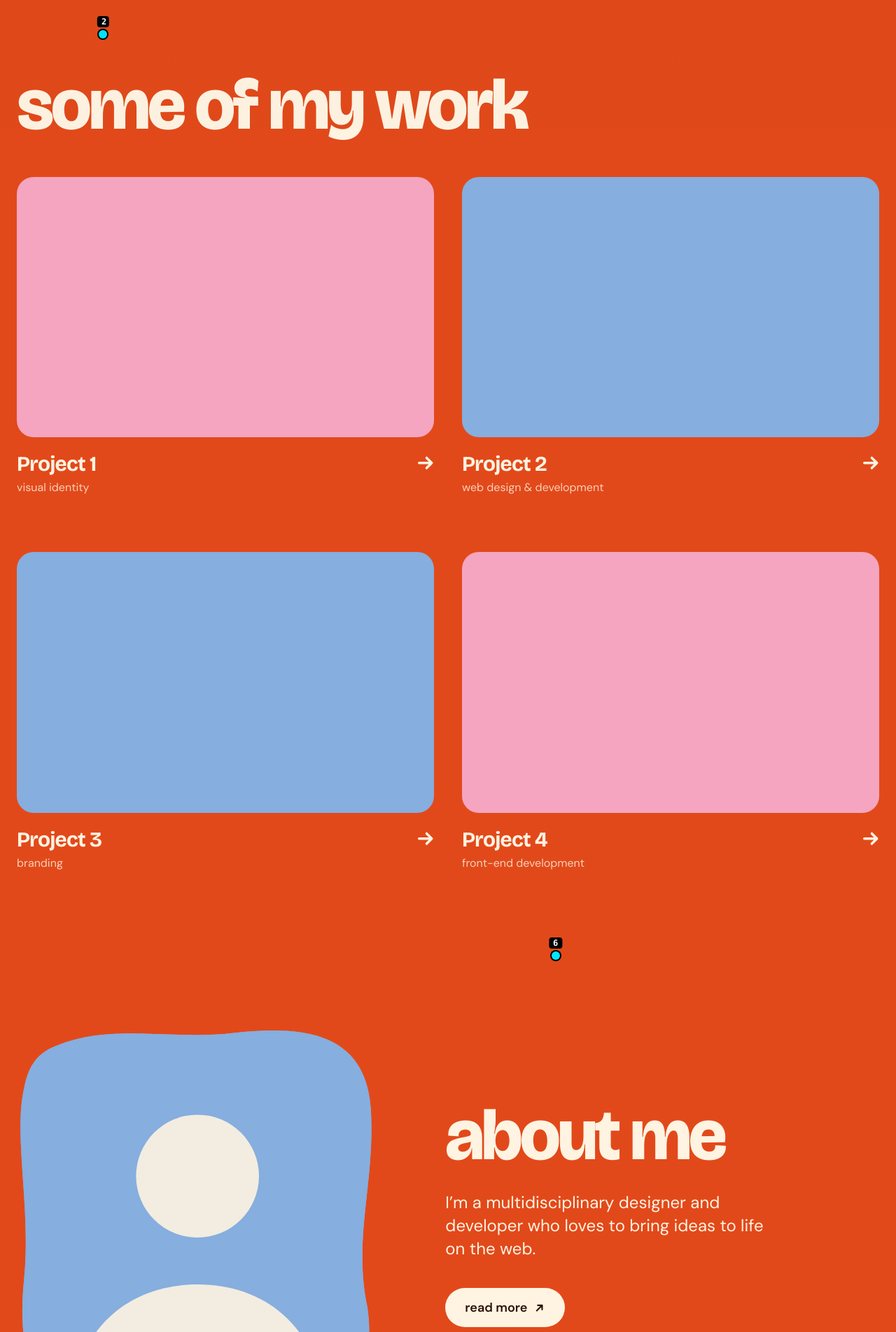
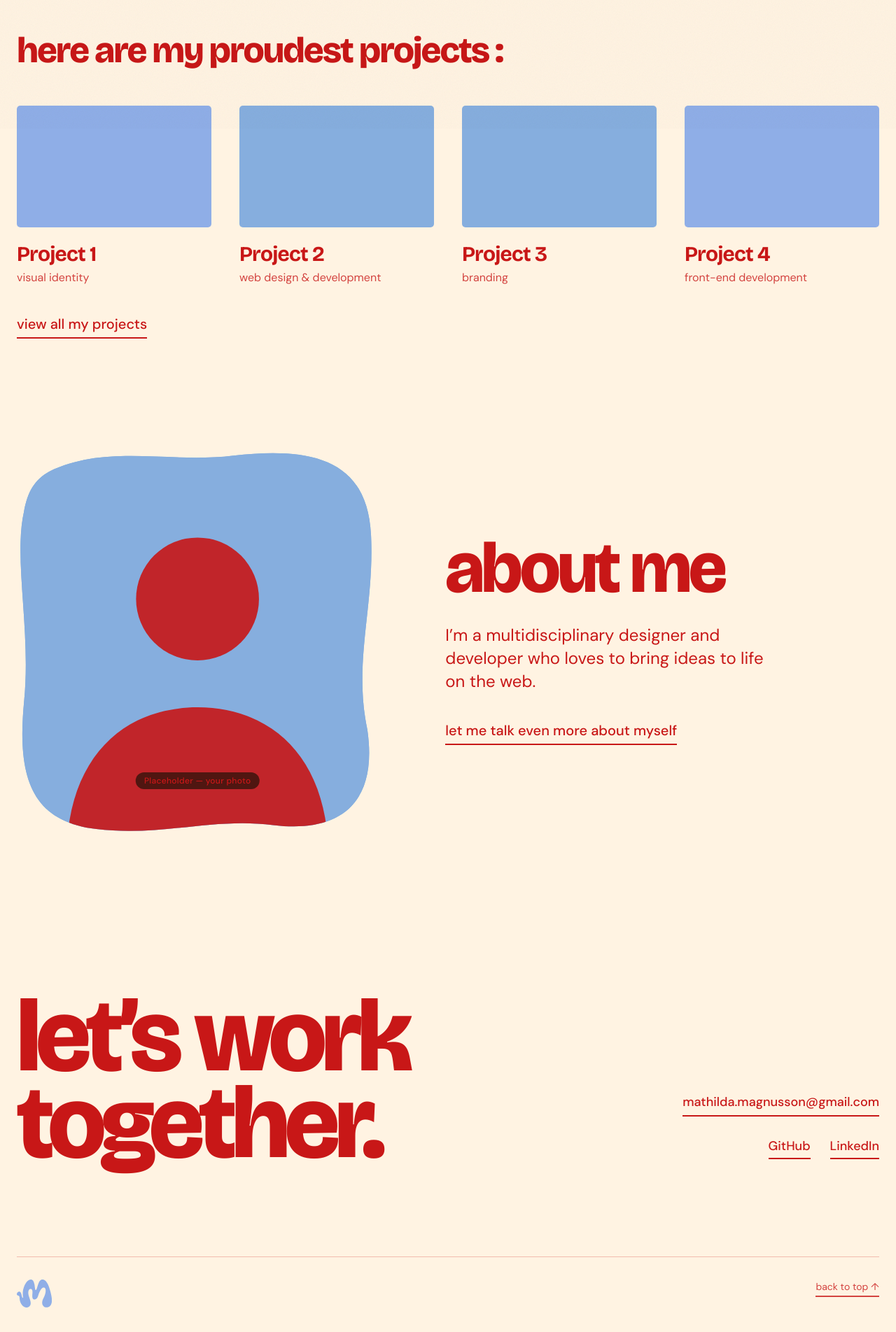
Before and after one commit to makidonk/makidonk.github.io, a React (Vite) app: page / in a window 1280 px wide. Shown: the part 616-2520 px from the top of the page at 70% size. Built offline with nearby package versions, Linux system fonts and the light colour scheme.

Commit message:
updated colors

```diff
--- a/src/App.tsx
+++ b/src/App.tsx
@@ -12,7 +12,7 @@ export default function App() {
   return (
     <div
       ref={setPage}
-      className="relative overflow-x-clip bg-tangerine font-sans text-cream"
+      className="relative overflow-x-clip bg-background font-sans text-text"
     >
       <WavyLine root={page} />
       <Hero />
--- a/src/components/About.tsx
+++ b/src/components/About.tsx
@@ -37,16 +37,21 @@ export function About() {
           <p className="mt-6 max-w-[28ch] text-xl leading-snug md:mt-8 md:text-2xl">
             {about.intro}
           </p>
-          <PillButton href={about.moreHref} className="mt-10">
-            read more
-          </PillButton>
+
+          <div className="mt-10">
+            <a
+              href={about.moreHref}
+              className="squiggle-link text-xl font-medium"
+            >
+              let me talk even more about myself
+            </a>
+          </div>
         </div>
       </div>
 
-      {/* Mobile: the line hides behind the photo, then crosses in the gap before Contact */}
       <WavePoint
         order={7}
-        className="absolute left-[-6%] top-[6%] md:top-[12%]"
+        className="absolute left-[2%] top-[16%] md:top-[6%]"
       />
       <WavePoint
         order={8}
@@ -67,13 +72,13 @@ function PhotoPlaceholder() {
         className="size-full"
       >
         <rect width="100" height="110" className="fill-sky" />
-        <circle cx="50" cy="44" r="17" className="fill-cream/90" />
+        <circle cx="50" cy="44" r="17" className="fill-text/90" />
         <path
           d="M14 110c2-24 17-36 36-36s34 12 36 36Z"
-          className="fill-cream/90"
+          className="fill-text/90"
         />
       </svg>
-      <span className="absolute bottom-[12%] left-1/2 -translate-x-1/2 whitespace-nowrap rounded-full bg-ink/75 px-3 py-1 text-xs font-medium tracking-wide text-cream">
+      <span className="absolute bottom-[12%] left-1/2 -translate-x-1/2 whitespace-nowrap rounded-full bg-ink/75 px-3 py-1 text-xs font-medium tracking-wide text-text">
         Placeholder — your photo
       </span>
     </div>
--- a/src/components/Contact.tsx
+++ b/src/components/Contact.tsx
@@ -1,5 +1,5 @@
 import { site } from "../content";
-import { PillButton } from "./PillButton";
+import { Logo } from "./Logo";
 import { WavePoint } from "./WavePoint";
 
 export function Contact() {
@@ -16,7 +16,6 @@ export function Contact() {
           </h2>
 
           <div className="flex flex-col items-start gap-7 md:items-end md:pb-4">
-            <PillButton href={`mailto:${site.email}`}>get in touch</PillButton>
             <a
               href={`mailto:${site.email}`}
               className="squiggle-link text-lg font-medium"
@@ -40,10 +39,17 @@ export function Contact() {
           </div>
         </div>
 
-        <footer className="mt-24 flex flex-col gap-3 border-t border-cream/25 py-8 text-sm text-cream/80 sm:flex-row sm:justify-between md:mt-32">
-          <p>
+        <footer className="mt-24 flex flex-col gap-3 border-t border-text/25 py-8 text-sm text-text/80 sm:flex-row sm:justify-between md:mt-32">
+          {/* <p>
             © {year} {site.name}
-          </p>
+          </p> */}
+          <a
+            href="#top"
+            aria-label={`${site.name} — home`}
+            className="text-text"
+          >
+            <Logo className="h-8 w-auto transition-transform duration-500 ease-spring md:h-10" />
+          </a>
           <a href="#top" className="squiggle-link self-start">
             back to top ↑
           </a>
@@ -55,7 +61,7 @@ export function Contact() {
         className="absolute left-[106%] top-[18%] md:left-[80%] md:top-[18%]"
       />
       <WavePoint order={10} className="absolute   left-[10%] top-[48%]" />
-      <WavePoint order={11} className="absolute  left-[55%] top-[98%]" />
+      <WavePoint order={11} className="absolute  left-[55%] top-[101%]" />
     </section>
   );
 }
--- a/src/components/Flower.tsx
+++ b/src/components/Flower.tsx
@@ -11,7 +11,7 @@ export function Flower({ className = "" }: { className?: string }) {
         aria-hidden="true"
         className="h-auto w-full will-change-transform transition-transform duration-[900ms] ease-spring group-hover:rotate-[150deg] group-hover:scale-[0.96]"
       >
-        <path d={FLOWER_D} className="fill-blush" />
+        <path d={FLOWER_D} className="fill-accent" />
       </svg>
     </div>
   );
--- a/src/components/Hero.tsx
+++ b/src/components/Hero.tsx
@@ -13,11 +13,7 @@ export function Hero() {
   return (
     <header id="top" className="relative">
       <nav className="shell relative z-20 flex items-center justify-between pt-4 md:pt-4">
-        <a
-          href="#top"
-          aria-label={`${site.name} — home`}
-          className="text-cream"
-        >
+        <a href="#top" aria-label={`${site.name} — home`} className="text-text">
           <Logo className="h-8 w-auto transition-transform duration-500 ease-spring md:h-10" />
         </a>
         <ul className="flex gap-5 text-base font-medium sm:gap-10 md:gap-14 md:text-xl">
@@ -68,7 +64,7 @@ export function Hero() {
                 />
                 <WavePoint
                   order={2}
-                  className="absolute left-0 top-[calc(100%+2em)]"
+                  className="absolute left-0 top-[calc(100%+1.2em)]"
                 />
               </span>
             </span>
--- a/src/components/Logo.tsx
+++ b/src/components/Logo.tsx
@@ -11,7 +11,7 @@ export function Logo({ className = "" }: { className?: string }) {
       className={className}
       fill="currentColor"
     >
-      <path d={LOGO_D} className="fill-blush" />
+      <path d={LOGO_D} className="fill-accent" />
     </svg>
   );
 }
--- a/src/components/PillButton.tsx
+++ b/src/components/PillButton.tsx
@@ -1,28 +1,28 @@
-import type { ReactNode } from 'react'
-import { ArrowIcon } from './ArrowIcon'
+import type { ReactNode } from "react";
+import { ArrowIcon } from "./ArrowIcon";
 
 type Props = {
-  href: string
-  children: ReactNode
-  className?: string
-}
+  href: string;
+  children: ReactNode;
+  className?: string;
+};
 
 /**
- * Cream pill CTA. On hover a pink fill rises from the bottom and the
+ * text pill CTA. On hover a pink fill rises from the bottom and the
  * arrow swings from ↗ to → — a small, restrained gesture.
  */
-export function PillButton({ href, children, className = '' }: Props) {
+export function PillButton({ href, children, className = "" }: Props) {
   return (
     <a
       href={href}
-      className={`group relative inline-flex items-center gap-2.5 overflow-hidden rounded-full bg-cream px-7 py-3.5 font-sans text-base font-semibold text-ink transition-transform duration-200 active:scale-[0.97] md:text-lg ${className}`}
+      className={`group relative inline-flex items-center gap-2.5 overflow-hidden rounded-full bg-text px-7 py-3.5 font-sans text-base font-semibold text-ink transition-transform duration-200 active:scale-[0.97] md:text-lg ${className}`}
     >
       <span
         aria-hidden="true"
-        className="absolute inset-0 origin-bottom scale-y-0 rounded-full bg-blush transition-transform duration-500 ease-out-soft group-hover:scale-y-100"
+        className="absolute inset-0 origin-bottom scale-y-0 rounded-full bg-accent transition-transform duration-500 ease-out-soft group-hover:scale-y-100"
       />
       <span className="relative">{children}</span>
       <ArrowIcon className="relative transition-transform duration-500 ease-spring group-hover:rotate-45" />
     </a>
-  )
+  );
 }
--- a/src/components/ProjectCard.tsx
+++ b/src/components/ProjectCard.tsx
@@ -1,24 +1,27 @@
-import type { CardColor, Project } from '../content'
-import { ArrowIcon } from './ArrowIcon'
+import type { CardColor, Project } from "../content";
+import { ArrowIcon } from "./ArrowIcon";
 
-type Props = { project: Project; index: number }
+type Props = { project: Project; index: number };
 
 const COLOR_CLASS: Record<CardColor, string> = {
-  blush: 'bg-blush',
-  sky: 'bg-sky',
-}
+  accent: "bg-accent",
+  sky: "bg-sky",
+};
 
 /**
  * Lifts and tilts very slightly on hover. The arrow is hidden at rest and
  * slides in pointing right on hover/focus (always shown on touch screens).
  */
 export function ProjectCard({ project, index }: Props) {
-  const tilt = index % 2 === 0 ? 'group-hover:-rotate-[0.8deg]' : 'group-hover:rotate-[0.8deg]'
+  const tilt =
+    index % 2 === 0
+      ? "group-hover:-rotate-[0.8deg]"
+      : "group-hover:rotate-[0.8deg]";
 
   return (
     <a href={project.href} className="group block">
       <div
-        className={`aspect-[16/10] overflow-hidden rounded-[1.5rem] transition-transform duration-700 ease-out-soft group-hover:-translate-y-2 ${tilt} ${COLOR_CLASS[project.color]}`}
+        className={`aspect-[16/10] overflow-hidden rounded-[5px] transition-transform duration-700 ease-out-soft group-hover:-translate-y-2 ${tilt} ${COLOR_CLASS[project.color]}`}
         // PLACEHOLDER: solid colour until `image` is set in content.ts
         data-placeholder={project.image ? undefined : true}
       >
@@ -37,10 +40,10 @@ export function ProjectCard({ project, index }: Props) {
           <h3 className="font-display text-2xl font-bold tracking-tight md:text-3xl">
             {project.title}
           </h3>
-          <p className="mt-1 text-base text-cream/80">{project.category}</p>
+          <p className="mt-1 text-base text-text/80">{project.category}</p>
         </div>
-        <ArrowIcon className="mt-1 shrink-0 rotate-45 text-2xl opacity-0 -translate-x-3 transition duration-500 ease-out-soft group-hover:translate-x-0 group-hover:opacity-100 group-focus-visible:translate-x-0 group-focus-visible:opacity-100 md:text-3xl [@media(hover:none)]:translate-x-0 [@media(hover:none)]:opacity-100" />
+        {/* <ArrowIcon className="mt-1 shrink-0 rotate-45 text-2xl opacity-0 -translate-x-3 transition duration-500 ease-out-soft group-hover:translate-x-0 group-hover:opacity-100 group-focus-visible:translate-x-0 group-focus-visible:opacity-100 md:text-3xl [@media(hover:none)]:translate-x-0 [@media(hover:none)]:opacity-100" /> */}
       </div>
     </a>
-  )
+  );
 }
--- a/src/components/SelectedWork.tsx
+++ b/src/components/SelectedWork.tsx
@@ -1,19 +1,25 @@
 import { projects } from "../content";
+import { PillButton } from "./PillButton";
 import { ProjectCard } from "./ProjectCard";
 import { WavePoint } from "./WavePoint";
 
 export function SelectedWork() {
   return (
-    <section id="work" className="relative scroll-mt-6 py-16 md:py-24">
+    <section id="work" className="relative scroll-mt-6 py-16 md:py-10">
       <div className="shell relative z-10">
-        <h2 className="font-display text-[clamp(3rem,8vw,7.5rem)] font-extrabold leading-[0.9] tracking-[-0.04em]">
-          some of my work
+        <h2 className="font-display text-[clamp(1.5rem,4vw,4rem)] font-extrabold leading-[0.9] tracking-[-0.04em]">
+          here are my proudest projects :
         </h2>
 
-        <div className="mt-10 grid gap-x-8 gap-y-14 md:mt-14 md:grid-cols-2 lg:gap-x-10 lg:gap-y-20">
+        <div className="mt-10 grid gap-x-8 gap-y-14 md:mt-14 md:grid-cols-2 lg:grid-cols-4 lg:gap-x-10 lg:gap-y-20">
           {projects.map((project, i) => (
             <ProjectCard key={i} project={project} index={i} />
           ))}
+        </div>
+        <div className="pt-10">
+          <a href="#" className="squiggle-link text-xl font-medium">
+            view all my projects
+          </a>
         </div>
       </div>
 
--- a/src/components/WavePoint.tsx
+++ b/src/components/WavePoint.tsx
@@ -2,7 +2,7 @@
  * TEMPORARY DEBUG: set to true to show a numbered marker at every WavePoint.
  * Delete this flag and the marker below when you're done tuning positions.
  */
-const DEBUG_WAVE_POINTS = true;
+const DEBUG_WAVE_POINTS = false;
 
 type Props = {
   /** Order along the line. Points are connected in ascending order. */
--- a/src/content.ts
+++ b/src/content.ts
@@ -29,7 +29,7 @@ export const about = {
 };
 
 /** Solid card colour, shown until a real image is set. Uses the site palette. */
-export type CardColor = "blush" | "sky";
+export type CardColor = "accent" | "sky";
 
 export type Project = {
   title: string;
@@ -47,7 +47,7 @@ export const projects: Project[] = [
     category: " visual identity",
     href: "#",
     image: null,
-    color: "blush",
+    color: "accent",
   },
   {
     title: "Project 2",
@@ -68,6 +68,6 @@ export const projects: Project[] = [
     category: "front-end development",
     href: "#",
     image: null,
-    color: "blush",
+    color: "accent",
   },
 ];
--- a/src/index.css
+++ b/src/index.css
@@ -4,11 +4,14 @@
    Design tokens
    ------------------------------------------------------------------ */
 @theme {
-  --color-tangerine: #e2491a;
-  --color-tangerine-deep: #c93d12;
-  --color-cream: #fff3e2;
-  --color-blush: #f6a5c0;
-  --color-blush-deep: #ee7f9f;
+  /* --color-background: #e2491a; orange*/
+  --color-background: #fff3e2;
+  --color-background-deep: #c93d12;
+  --color-text: #c81717;
+  /* --color-accent: #f6a5c0; rosa*/
+  --color-accent: #8faee7;
+  --color-accent-deep: #8faee7;
+  --color-accent-light: #9cb3dc;
   --color-sky: #86aede;
   --color-sky-deep: #5d8bc9;
   --color-ink: #2b1209;
@@ -22,8 +25,8 @@
 
 @layer base {
   html {
-    background: var(--color-tangerine);
-    color: var(--color-cream);
+    background: var(--color-background);
+    color: var(--color-text);
     -webkit-font-smoothing: antialiased;
   }
 
@@ -34,12 +37,12 @@
   }
 
   ::selection {
-    background: var(--color-blush);
+    background: var(--color-accent);
     color: var(--color-ink);
   }
 
   :focus-visible {
-    outline: 3px solid var(--color-cream);
+    outline: 3px solid var(--color-text);
     outline-offset: 4px;
     border-radius: 6px;
   }
@@ -50,7 +53,8 @@
    ------------------------------------------------------------------ */
 .wave-stroke {
   fill: none;
-  stroke: var(--color-blush);
+  stroke: var(--color-accent-light);
+  stroke: #a6beea;
   stroke-linecap: round;
   stroke-linejoin: round;
   stroke-width: 10;
```
Also changed, not shown: 1 other file (tests, documents, lock files or other folders).
